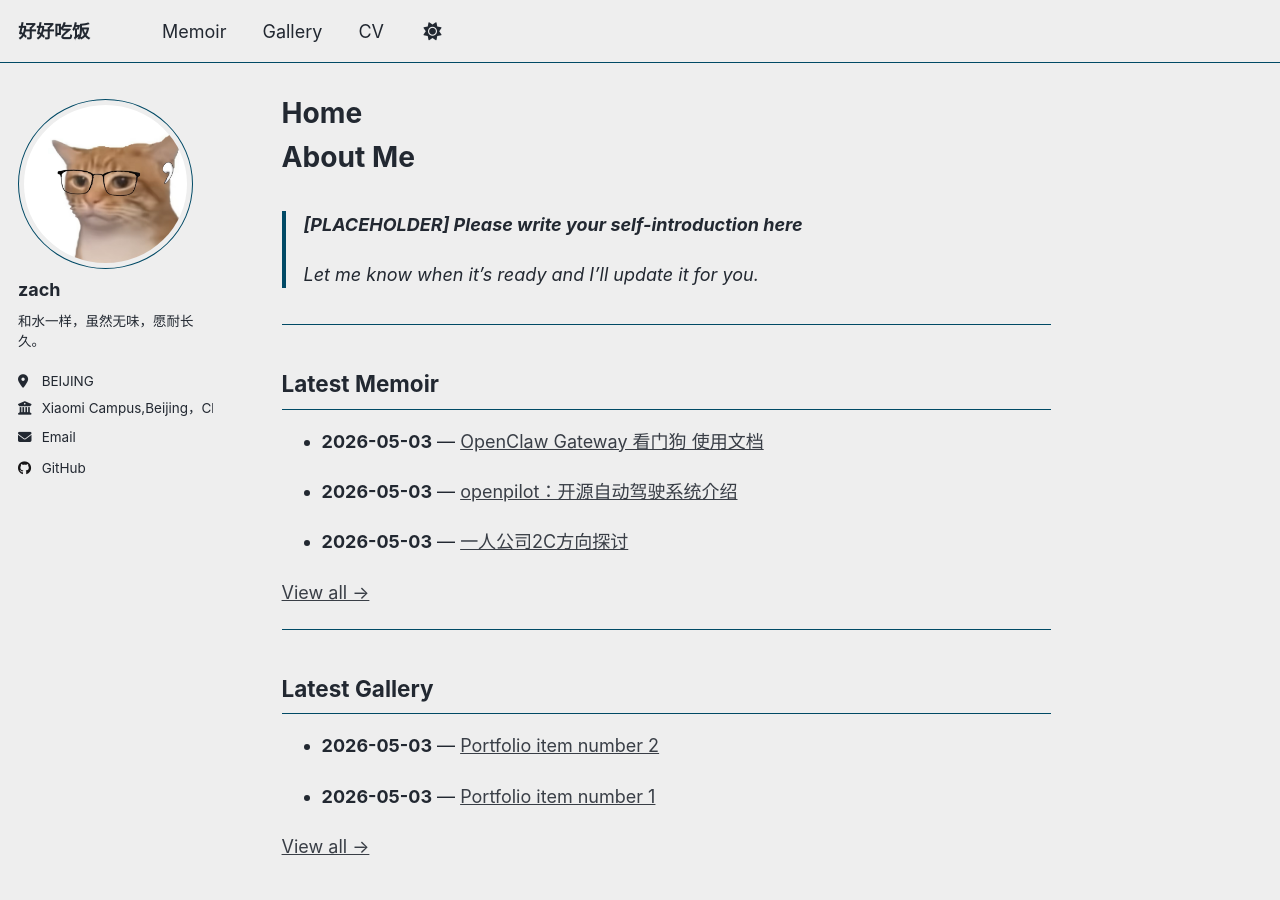
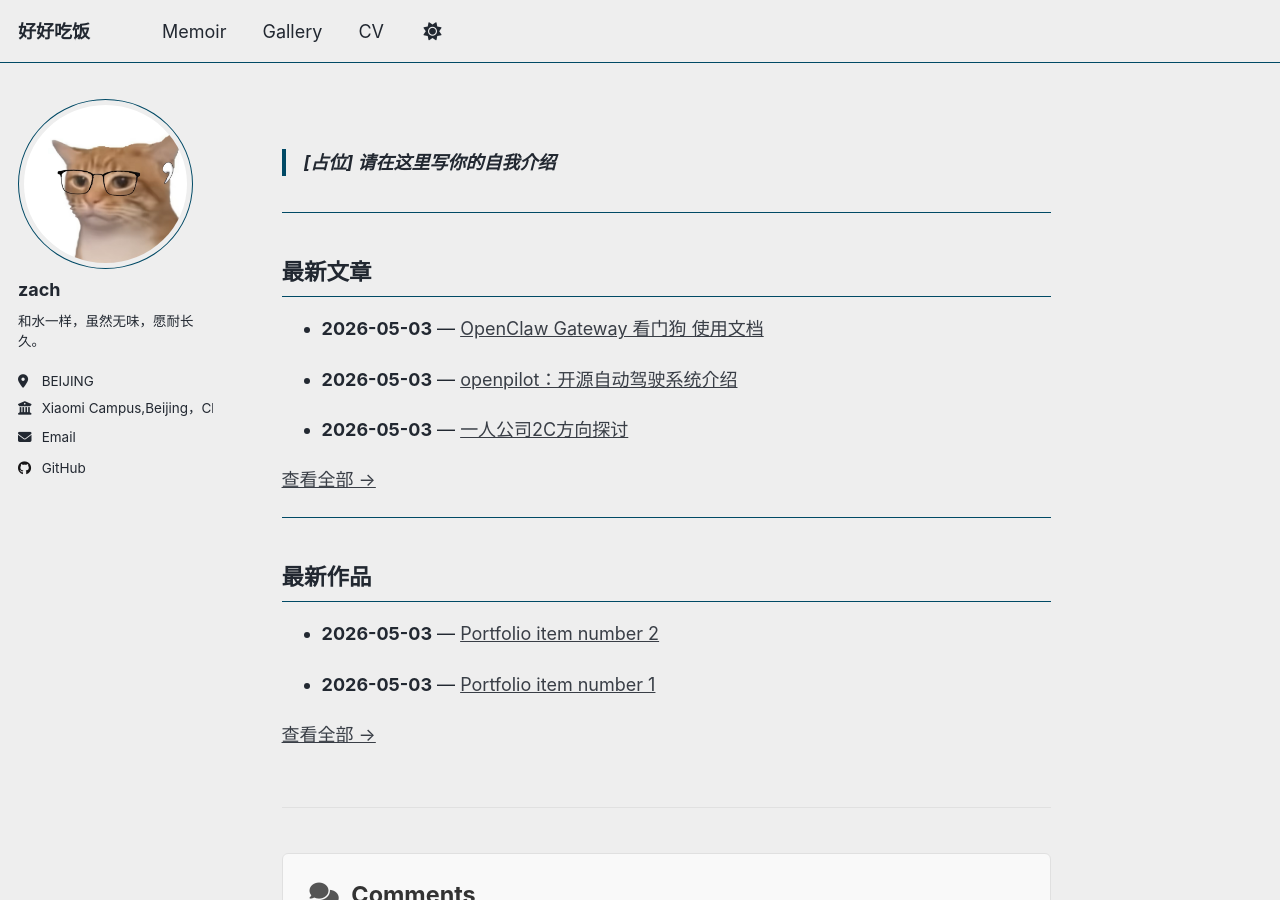
Before and after one commit to zach1219/zach1219.github.io, a Jekyll site: the page built from _pages/about.md, in a window 1280 px wide and 900 px high. Built offline with Jekyll 4.4.1, drawn with Linux system fonts in a browser that asks for light colours; a script that is not in the unit is left out; comment, search, counter and statistics services are not loaded.

Commit message:
Update homepage: remove Home/About Me, use Chinese text

```diff
--- a/_pages/about.md
+++ b/_pages/about.md
@@ -1,42 +1,38 @@
 ---
 permalink: /
-title: "Home"
+title: ""
 author_profile: true
 redirect_from:
   - /about/
   - /about.html
 ---
 
-# About Me
-
-> **[PLACEHOLDER] Please write your self-introduction here**
->
-> Let me know when it's ready and I'll update it for you.
+> **[占位] 请在这里写你的自我介绍**
 
 ---
 
-## Latest Memoir
+## 最新文章
 
 {% assign sorted_posts = site.posts | sort: "date" | reverse %}
 {% for post in sorted_posts limit:3 %}
 - **{{ post.date | date: "%Y-%m-%d" }}** — [{{ post.title }}]({{ post.url }})
 {% endfor %}
 {% if site.posts.size == 0 %}
-*No memoir entries yet*
+*暂无文章*
 {% endif %}
 
-[View all →](/year-archive/)
+[查看全部 →](/year-archive/)
 
 ---
 
-## Latest Gallery
+## 最新作品
 
 {% assign sorted_portfolio = site.portfolio | sort: "date" | reverse %}
 {% for item in sorted_portfolio limit:3 %}
 - **{{ item.date | date: "%Y-%m-%d" }}** — [{{ item.title }}]({{ item.url }})
 {% endfor %}
 {% if site.portfolio.size == 0 %}
-*No gallery items yet*
+*暂无作品*
 {% endif %}
 
-[View all →](/portfolio/)
+[查看全部 →](/portfolio/)
```
